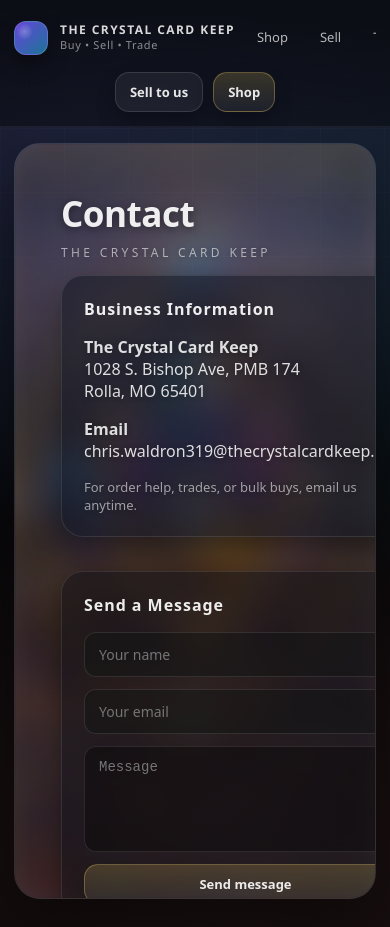
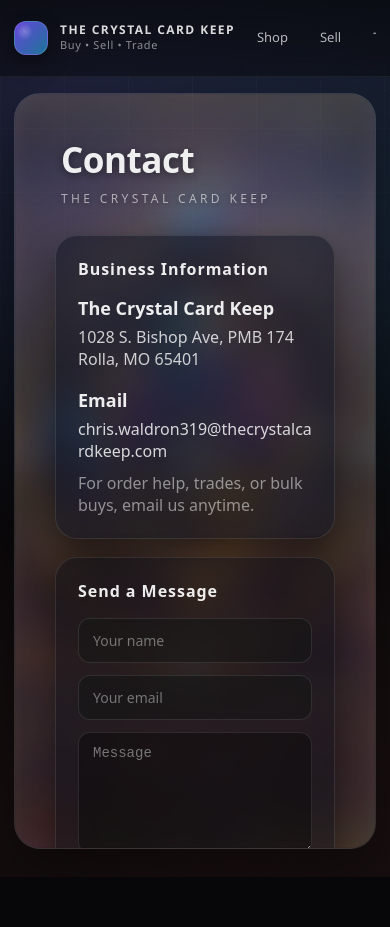
Before and after one commit to lilwaldo86/crystal-card-keep, a React (Vite) app: page /contact in a window 390 px wide. After the commit the page ends 877 px from the top, so only its background shows below. Built offline with nearby package versions, Linux system fonts and the light colour scheme.

Commit message:
Finalize Contact page layout (desktop + mobile aligned)

```diff
--- a/src/App.css
+++ b/src/App.css
@@ -19,7 +19,7 @@
   --gold: rgba(210, 180, 90, 0.92);
   --gold2: rgba(210, 180, 90, 0.30);
 
-  /* Card tilt controls */
+  /* Featured card tilt */
   --card-tilt-z: -28deg;
   --card-tilt-y: 12deg;
 }
@@ -45,7 +45,7 @@
 }
 
 .appRoot{
-  min-height: auto;
+  min-height: 100%;
   position:relative;
 }
 
@@ -119,7 +119,7 @@
   display:flex;
   gap:18px;
   align-items:center;
-  justify-content:center;
+  justify-content:flex-end;
   flex:1;
   color:var(--muted);
   font-size:13px;
@@ -135,42 +135,11 @@
   background: rgba(255,255,255,0.06);
 }
 
-.navActions{
-  display:flex;
-  gap:10px;
-  align-items:center;
-}
-
-.btn{
-  display:inline-flex;
-  align-items:center;
-  justify-content:center;
-  gap:10px;
-  padding:10px 14px;
-  border-radius:14px;
-  background: rgba(255,255,255,0.06);
-  border:1px solid rgba(255,255,255,0.12);
-  color:rgba(255,255,255,0.90);
-  font-weight:650;
-  font-size:13px;
-  box-shadow: 0 10px 18px rgba(0,0,0,0.25);
-  transition: transform 120ms ease, background 120ms ease, border-color 120ms ease;
-  white-space:nowrap;
-}
-.btn:hover{
-  transform: translateY(-1px);
-  background: rgba(255,255,255,0.08);
-  border-color: rgba(255,255,255,0.16);
-}
-.btn.primary{
-  background: linear-gradient(180deg, rgba(210, 180, 90, 0.22), rgba(255,255,255,0.06));
-  border-color: rgba(210, 180, 90, 0.38);
-}
-
 .main{
   padding:22px 0 42px;
 }
 
+/* --- Core panel --- */
 .hero{
   position:relative;
   border-radius: var(--radius-xl);
@@ -202,9 +171,7 @@
   padding: 34px;
 }
 
-.heroLeft{
-  padding: 10px 6px;
-}
+.heroLeft{ padding: 10px 6px; }
 
 .heroTitle{
   font-size: clamp(40px, 4.2vw, 64px);
@@ -272,6 +239,32 @@
   font-weight:650;
 }
 
+.btn{
+  display:inline-flex;
+  align-items:center;
+  justify-content:center;
+  gap:10px;
+  padding:10px 14px;
+  border-radius:14px;
+  background: rgba(255,255,255,0.06);
+  border:1px solid rgba(255,255,255,0.12);
+  color:rgba(255,255,255,0.90);
+  font-weight:650;
+  font-size:13px;
+  box-shadow: 0 10px 18px rgba(0,0,0,0.25);
+  transition: transform 120ms ease, background 120ms ease, border-color 120ms ease;
+  white-space:nowrap;
+}
+.btn:hover{
+  transform: translateY(-1px);
+  background: rgba(255,255,255,0.08);
+  border-color: rgba(255,255,255,0.16);
+}
+.btn.primary{
+  background: linear-gradient(180deg, rgba(210, 180, 90, 0.22), rgba(255,255,255,0.06));
+  border-color: rgba(210, 180, 90, 0.38);
+}
+
 .ctaRow{
   display:flex;
   flex-wrap:wrap;
@@ -286,7 +279,7 @@
   padding: 10px 6px;
 }
 
-/* ===== Card Panel + “real card” styling ===== */
+/* ===== Featured card realism ===== */
 .cardFrameLegacy{
   width: 100%;
   height: 100%;
@@ -304,7 +297,7 @@
 
 .cardStageLegacy{
   position:relative;
-  width: min(340px, 40vw);
+  width: min(360px, 34vw);
   aspect-ratio: 63 / 88;
   transform-origin: 50% 60%;
   transform:
@@ -313,27 +306,21 @@
     rotateZ(var(--card-tilt-z));
   transition: transform 220ms ease, filter 220ms ease;
   filter: drop-shadow(0 22px 34px rgba(0,0,0,0.52));
-
-  --card-tilt-y: 0deg;
-  --card-tilt-z: -12deg;
 }
 
 .cardFrameLegacy:hover .cardStageLegacy{
   transform:
     perspective(1100px)
-    rotateY(calc(var(--card-tilt-y) - 6deg))
-    rotateZ(calc(var(--card-tilt-z) + 6deg))
+    rotateY(calc(var(--card-tilt-y) - 4deg))
+    rotateZ(calc(var(--card-tilt-z) + 4deg))
     translateY(-2px);
-
-  --card-tilt-y: 0deg;
-  --card-tilt-z: -12deg;
 }
 
 .cardImgLegacy{
   width:100%;
   height:100%;
   display:block;
-  object-fit: fill;
+  object-fit: cover;
   border-radius: 16px;
   box-shadow:
     inset 0 0 0 1px rgba(255,255,255,0.10),
@@ -342,7 +329,6 @@
   background: rgba(0,0,0,0.25);
 }
 
-/* Gloss/shine */
 .cardShineLegacy{
   pointer-events:none;
   position:absolute;
@@ -355,7 +341,6 @@
   transform: translateX(-6%) rotate(6deg);
 }
 
-/* Subtle edge highlight ring */
 .cardEdgeLegacy{
   pointer-events:none;
   position:absolute;
@@ -367,20 +352,27 @@
   opacity:0.9;
 }
 
-.footer{
-  margin-top: 22px;
-  opacity:0.9;
+/* === CONTACT PAGE === */
+.contactInner{
+  grid-template-columns: 1fr; /* contact page uses its own grid below */
+  gap: 18px;
 }
 
-.foot{
-  display:flex;
-  justify-content:space-between;
-  gap:14px;
-  padding: 12px 0 0;
-  color: rgba(255,255,255,0.60);
+.contactTop{
+  padding: 6px 6px 0;
 }
 
-/* === CONTACT PAGE === */
+.contactGrid{
+  display:grid;
+  grid-template-columns: 1fr 1fr; /* LEFT info, RIGHT form (what you liked) */
+  gap: 18px;
+  align-items: start;
+}
+
+.contactCol{
+  min-width: 0;
+}
+
 .contactCard{
   background: var(--glass);
   border: 1px solid var(--stroke);
@@ -403,35 +395,35 @@
 }
 .contactForm input,
 .contactForm textarea{
+  width: 100%;
   background: rgba(0,0,0,0.35);
   border: 1px solid var(--stroke);
   border-radius: 12px;
   padding: 12px 14px;
   color: var(--text);
   font-size: 14px;
+  outline: none;
 }
 
-/* ===== Responsive ===== */
+/* Footer bits (if you use them elsewhere) */
+.footer{ margin-top: 22px; opacity:0.9; }
+.foot{
+  display:flex;
+  justify-content:space-between;
+  gap:14px;
+  padding: 12px 0 0;
+  color: rgba(255,255,255,0.60);
+}
+
+/* ===== Mobile ===== */
 @media (max-width: 980px){
-  /* Slightly reduce outer side margins so the hero panel centers better on phones */
-  .wrap{
-    width: calc(100% - 28px);
-  }
+  .wrap{ width: calc(100% - 28px); }
 
-  /* Mobile parity: keep nav available and swipe-scrollable */
-  .navBar{
-    flex-wrap:wrap;
-    gap:10px;
-  }
-
-  .brand{
-    min-width: 0;
-  }
+  .navBar{ flex-wrap:wrap; gap:10px; }
+  .brand{ min-width: 0; }
 
   .navLinks{
-    display:flex !important;
     width:100%;
-    order:3;
     justify-content:flex-start;
     overflow-x:auto;
     overflow-y:hidden;
@@ -443,16 +435,9 @@
   .navLinks::-webkit-scrollbar{ display:none; }
   .navLinks a{ flex: 0 0 auto; }
 
-  .navActions{
-    width:100%;
-    justify-content:center;
-    order:4;
-  }
+  .main{ padding: 16px 0 28px; }
 
-  /* Critical: make the hero content fit, so it doesn't look clipped/off-center */
-  .main{
-    padding: 16px 0 28px;
-  }
+  .hero{ min-height: unset; }
 
   .heroInner{
     grid-template-columns: 1fr;
@@ -460,28 +445,15 @@
     gap:14px;
   }
 
-  .heroTitle{
-    font-size: clamp(34px, 9vw, 52px);
+  /* Contact goes stacked on mobile, no clipping */
+  .contactGrid{
+    grid-template-columns: 1fr;
   }
 
-  /* Reduce the frame size so the card doesn't get clipped inside the hero (overflow:hidden) */
-  .cardFrameLegacy{
-    min-height: 320px;
-    padding: 14px;
-  }
+  .heroTitle{ font-size: clamp(34px, 9vw, 52px); }
 
-  .cardStageLegacy{
-    width: min(300px, 78vw);
-    --card-tilt-y: 0deg;
-    --card-tilt-z: -12deg;
-  }
+  .cardFrameLegacy{ min-height: 320px; padding: 14px; }
+  .cardStageLegacy{ width: min(300px, 78vw); --card-tilt-y: 8deg; --card-tilt-z: -18deg; }
 
-  .foot{
-    flex-direction:column;
-    gap:6px;
-  }
+  .foot{ flex-direction:column; gap:6px; }
 }
-
-/* Keep hero sizing to content (single clean panel) */
-.hero{ min-height: auto; }
-html, body { min-height: auto; }
--- a/src/App.jsx
+++ b/src/App.jsx
@@ -8,8 +8,7 @@
   const bgBack = "/img/crystal-card-keep-bc-back.png";
   const bgFront = "/img/crystal-card-keep-bc-front.png";
 
-  // Featured card image (you can point this at whichever looks best)
-  // If you have a dedicated full card asset, swap it here.
+  // Featured card image
   const featuredCard = "/img/crystal-card-keep-bc-front.png";
 
   function SiteHeader() {
@@ -32,14 +31,7 @@
             <Link to="/contact">Contact</Link>
           </nav>
 
-          <div className="navActions">
-            <a className="btn" href="/sell">
-              Sell to us
-            </a>
-            <a className="btn primary" href="/shop">
-              Shop
-            </a>
-          </div>
+          {/* Intentionally removed: redundant header action bubbles (Sell to us / Shop) */}
         </div>
       </header>
     );
@@ -120,14 +112,20 @@
                       Sell to us
                     </a>
                   </div>
-
-                  {/* Removed the 3 large quick tiles (Pokémon / One Piece / Singles) — pills above are enough */}
                 </div>
 
                 <aside className="heroRight" aria-label="Featured card">
-                  <div className="cardFrameLegacy" role="img" aria-label="Crystal Card Keep featured card">
+                  <div
+                    className="cardFrameLegacy"
+                    role="img"
+                    aria-label="Crystal Card Keep featured card"
+                  >
                     <div className="cardStageLegacy">
-                      <img className="cardImgLegacy" src={featuredCard} alt="The Crystal Card Keep card" />
+                      <img
+                        className="cardImgLegacy"
+                        src={featuredCard}
+                        alt="The Crystal Card Keep card"
+                      />
                       <div className="cardShineLegacy" aria-hidden="true" />
                       <div className="cardEdgeLegacy" aria-hidden="true" />
                     </div>
@@ -151,7 +149,20 @@
   return (
     <Routes>
       <Route path="/" element={<Home />} />
-      <Route path="/contact" element={<Contact />} />
+      <Route
+        path="/contact"
+        element={
+          <div className="appRoot">
+            <div className="gridOverlay" aria-hidden="true" />
+            <SiteHeader />
+            <main className="main">
+              <div className="wrap">
+                <Contact />
+              </div>
+            </main>
+          </div>
+        }
+      />
     </Routes>
   );
 }
--- a/src/pages/Contact.jsx
+++ b/src/pages/Contact.jsx
@@ -1,46 +1,11 @@
 import React from "react";
-import { Link } from "react-router-dom";
-import "../App.css";
 
 export default function Contact() {
+  // Keep the same watermark/blur vibe as the home hero
   const bgBack = "/img/crystal-card-keep-bc-back.png";
   const bgFront = "/img/crystal-card-keep-bc-front.png";
 
   return (
-    <div className="appRoot">
-      <div className="gridOverlay" aria-hidden="true" />
-
-      <header className="siteHeader">
-        <div className="wrap navBar">
-          <Link className="brand" to="/" aria-label="The Crystal Card Keep">
-            <span className="sigil" aria-hidden="true" />
-            <span className="brandText">
-              <span className="brandName">THE CRYSTAL CARD KEEP</span>
-              <span className="brandTag">Buy • Sell • Trade</span>
-            </span>
-          </Link>
-
-          <nav className="navLinks" aria-label="Primary navigation">
-            <a href="/shop">Shop</a>
-            <a href="/sell">Sell</a>
-            <a href="/trade">Trade</a>
-            <a href="/live">Live</a>
-            <Link to="/contact">Contact</Link>
-          </nav>
-
-          <div className="navActions">
-            <a className="btn" href="/sell">
-              Sell to us
-            </a>
-            <a className="btn primary" href="/shop">
-              Shop
-            </a>
-          </div>
-        </div>
-      </header>
-
-      <main className="main">
-        <div className="wrap">
     <section className="hero" aria-label="Contact">
       <div
         className="heroBg heroBgBack"
@@ -53,55 +18,65 @@
         aria-hidden="true"
       />
 
-            <div className="heroInner">
-              <div className="heroLeft">
+      <div className="heroInner contactInner">
+        <div className="contactTop">
           <h1 className="heroTitle">Contact</h1>
           <p className="heroSubline">THE CRYSTAL CARD KEEP</p>
+        </div>
 
+        <div className="contactGrid">
+          {/* LEFT: business info */}
+          <div className="contactCol">
             <div className="contactCard">
               <h3>Business Information</h3>
-
-                  <p>
-                    <strong>The Crystal Card Keep</strong><br />
-                    1028 S. Bishop Ave, PMB 174<br />
+              <div style={{ marginTop: 12 }}>
+                <div style={{ fontWeight: 800, fontSize: 18 }}>The Crystal Card Keep</div>
+                <div style={{ marginTop: 6, color: "rgba(255,255,255,0.78)" }}>
+                  1028 S. Bishop Ave, PMB 174
+                  <br />
                   Rolla, MO 65401
-                  </p>
-
-                  <p>
-                    <strong>Email</strong><br />
-                    <a href="mailto:chris.waldron319@thecrystalcardkeep.com">
-                      chris.waldron319@thecrystalcardkeep.com
-                    </a>
-                  </p>
-
-                  <p style={{ marginBottom: 0, color: "rgba(255,255,255,0.62)", fontSize: 13 }}>
-                    For order help, trades, or bulk buys, email us anytime.
-                  </p>
                 </div>
               </div>
 
-              <aside className="heroRight" aria-label="Message form">
+              <div style={{ marginTop: 18 }}>
+                <div style={{ fontWeight: 800, fontSize: 18 }}>Email</div>
+                <div style={{ marginTop: 6, color: "rgba(255,255,255,0.82)", wordBreak: "break-word" }}>
+                  chris.waldron319@thecrystalcardkeep.com
+                </div>
+                <div style={{ marginTop: 10, color: "rgba(255,255,255,0.50)" }}>
+                  For order help, trades, or bulk buys, email us anytime.
+                </div>
+              </div>
+            </div>
+          </div>
+
+          {/* RIGHT: message form */}
+          <div className="contactCol">
             <div className="contactCard subtle">
               <h3>Send a Message</h3>
 
-                  <form className="contactForm" onSubmit={(e) => e.preventDefault()}>
-                    <input name="name" placeholder="Your name" />
-                    <input name="email" placeholder="Your email" type="email" />
-                    <textarea name="message" placeholder="Message" rows="5" />
-                    <button className="btn primary" type="submit">
+              <form
+                className="contactForm"
+                onSubmit={(e) => {
+                  e.preventDefault();
+                  // Visual only for now — wiring comes next.
+                }}
+              >
+                <input name="name" placeholder="Your name" autoComplete="name" />
+                <input name="email" placeholder="Your email" autoComplete="email" />
+                <textarea name="message" placeholder="Message" rows={6} />
+                <button type="submit" className="btn primary" style={{ width: "100%" }}>
                   Send message
                 </button>
+
+                <small style={{ color: "rgba(255,255,255,0.45)", marginTop: 4 }}>
+                  (We’ll wire delivery next — this is layout-first.)
+                </small>
               </form>
-
-                  <p style={{ marginTop: 10, color: "rgba(255,255,255,0.56)", fontSize: 12 }}>
-                    (Form is visual only for now — we’ll wire delivery later if you want.)
-                  </p>
             </div>
-              </aside>
+          </div>
+        </div>
       </div>
     </section>
-        </div>
-      </main>
-    </div>
   );
 }
```
Lines whose indentation alone changed are shown as unchanged.
